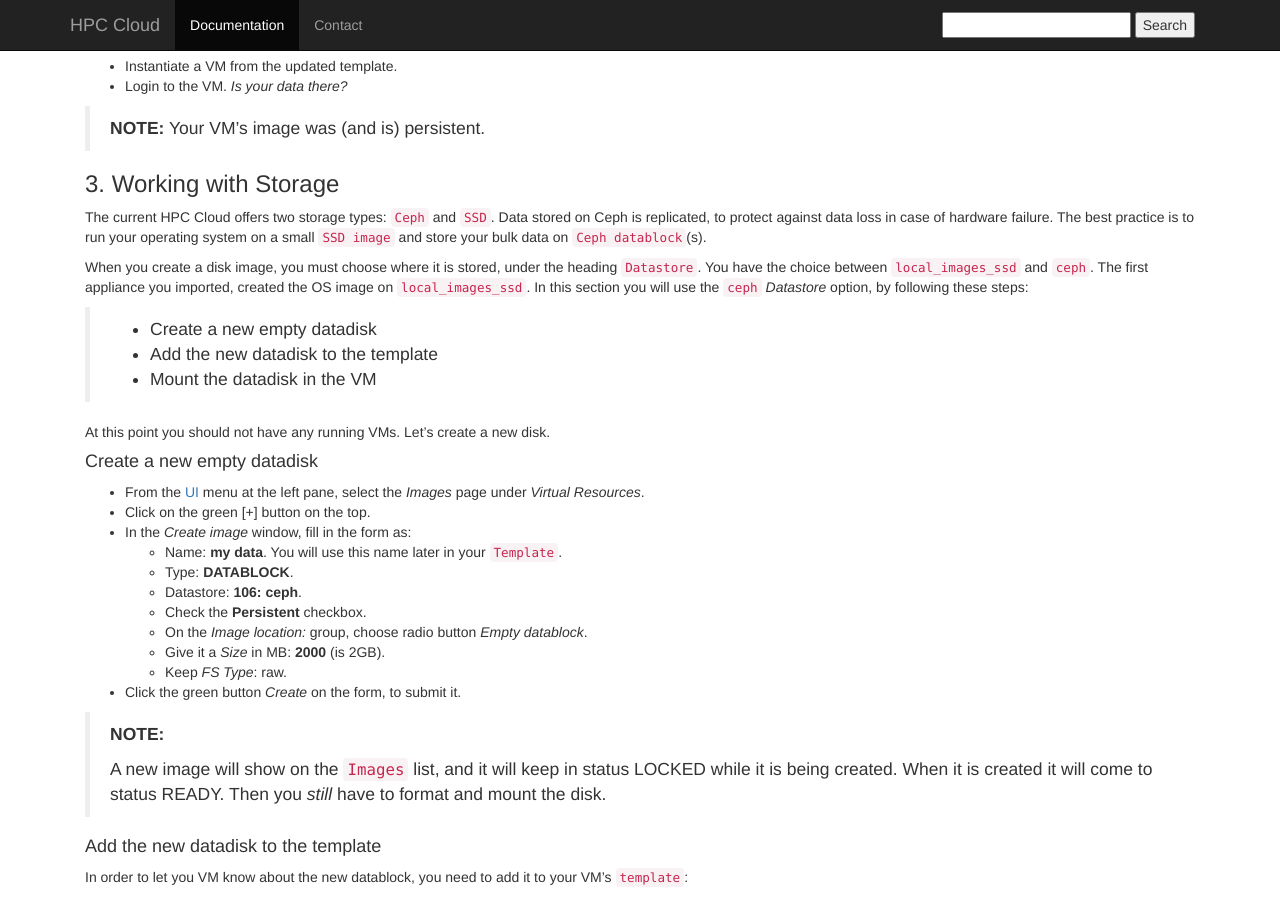
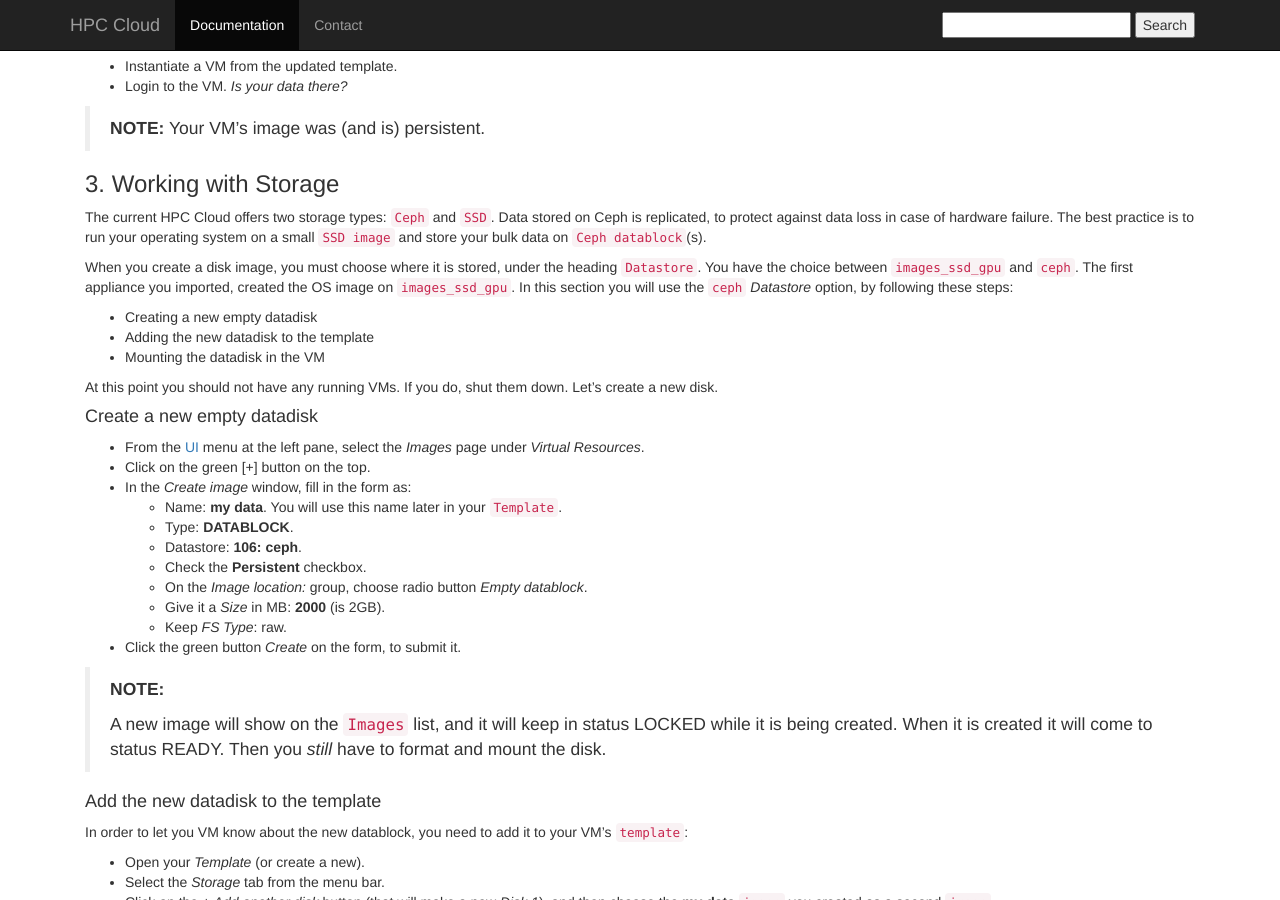
Before and after one commit to sara-nl/clouddocs, a Jekyll site: the page built from UvAworkshop-2016-01-25/UvAworkshop-2016-01-25-partB.markdown, in a window 1280 px wide and 900 px high, scrolled down 1421 px. Built offline with Jekyll 4.4.1, drawn with Linux system fonts in a browser that asks for light colours; nearby versions of some CDN libraries.

Commit message:
Update UvAworkshop-2016-01-25-partB.markdown

```diff
--- a/UvAworkshop-2016-01-25/UvAworkshop-2016-01-25-partB.markdown
+++ b/UvAworkshop-2016-01-25/UvAworkshop-2016-01-25-partB.markdown
@@ -82,14 +82,14 @@ That was it. From now on you will get a 4-core VM running using the same *Cursus
 
 The current HPC Cloud offers two storage types: `Ceph` and `SSD`. Data stored on Ceph is replicated, to protect against data loss in case of hardware failure. The best practice is to run your operating system on a small `SSD image` and store your bulk data on `Ceph datablock`(s).
 
-When you create a disk image, you must choose where it is stored, under the heading `Datastore`. You have the choice between `local_images_ssd` and `ceph`.  The first appliance you imported, created the OS image on `local_images_ssd`. In this section you will use the `ceph` *Datastore* option, by following these steps:
+When you create a disk image, you must choose where it is stored, under the heading `Datastore`. You have the choice between `images_ssd_gpu` and `ceph`.  The first appliance you imported, created the OS image on `images_ssd_gpu`. In this section you will use the `ceph` *Datastore* option, by following these steps:
 
->
-* Create a new empty datadisk
-* Add the new datadisk to the template
-* Mount the datadisk in the VM
+* Creating a new empty datadisk
+* Adding the new datadisk to the template
+* Mounting the datadisk in the VM
 
-At this point you should not have any running VMs. Let's create a new disk.
+At this point you should not have any running VMs. If you do, shut them down.
+Let's create a new disk.
 
 #### Create a new empty datadisk
 
```
